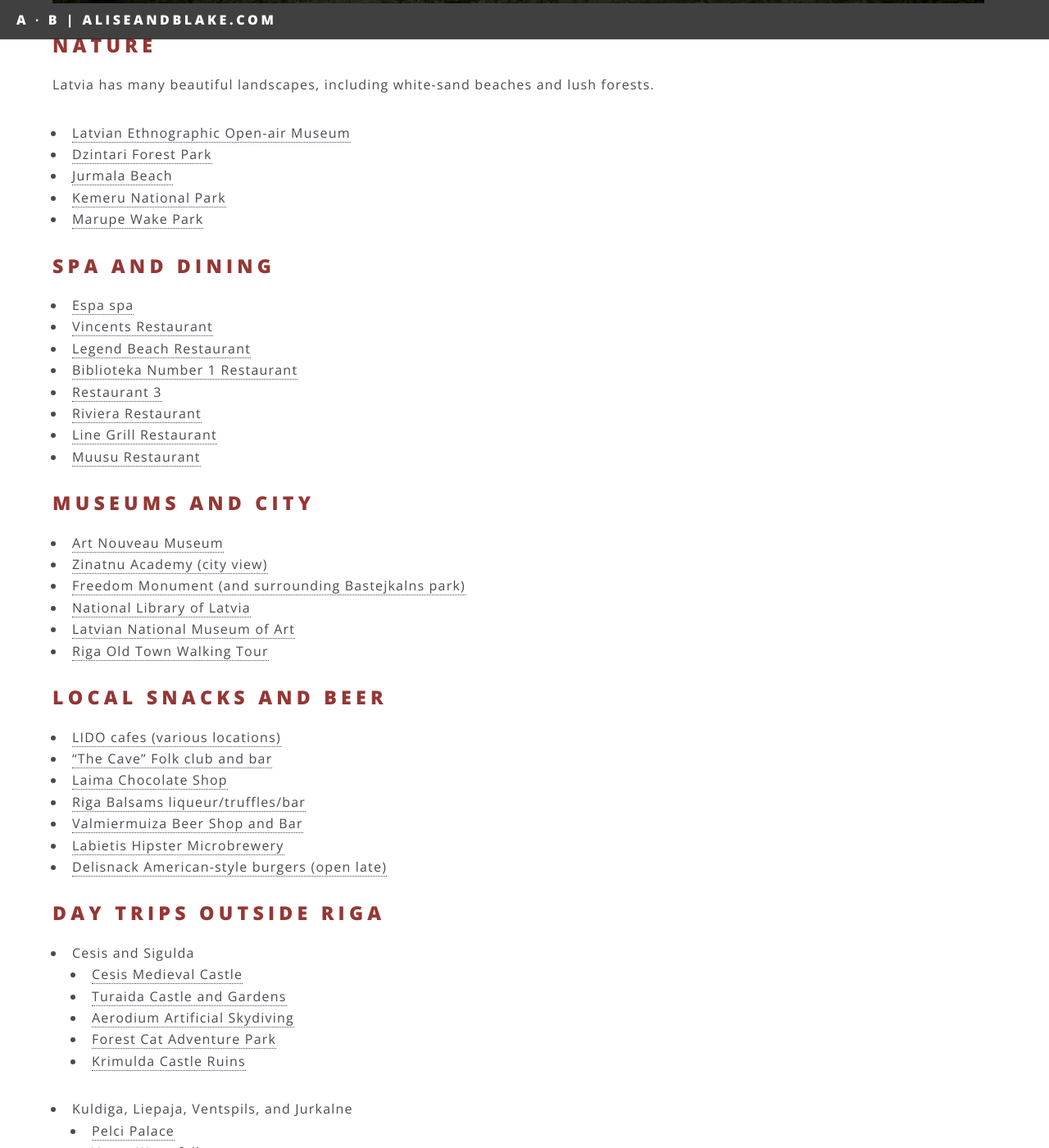
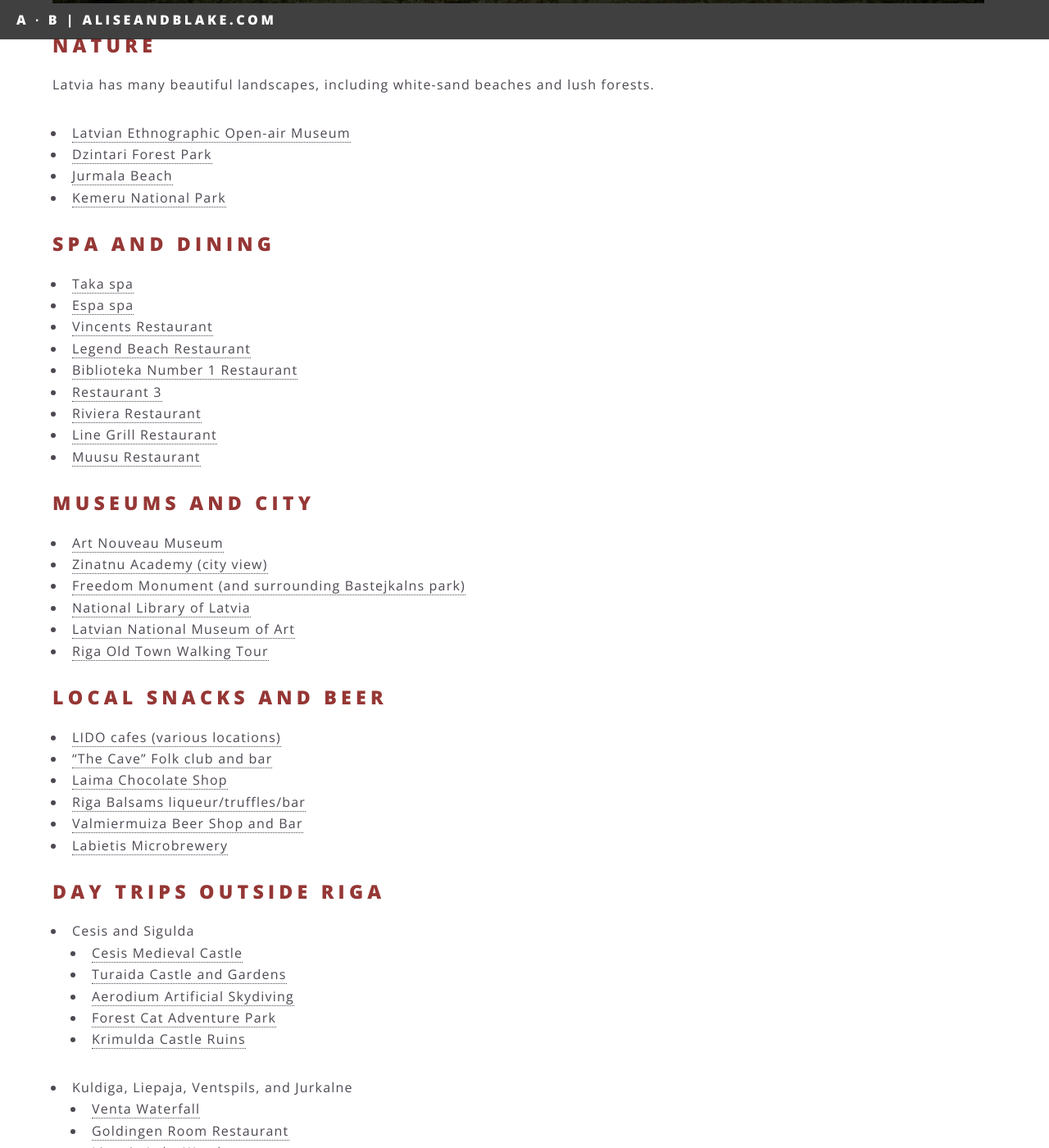
Before and after one commit to aliseandblake/aliseandblake.github.io, a Jekyll site: the page built from things-to-do.md, in a window 1280 px wide and 1400 px high, scrolled down 1093 px. Shown: the whole window at 82% size. Built offline with Jekyll 4.4.1, drawn with Linux system fonts in a browser that asks for light colours; some of the changed text lies outside the part shown.

Commit message:
remove some items and also use table instead of list for order of proceedings

```diff
--- a/css/main.scss
+++ b/css/main.scss
@@ -753,6 +753,7 @@
 
     td {
       padding: 0.75em 0.75em;
+      min-width: 10em;
     }
 
     th {
@@ -1254,6 +1255,13 @@
         font-weight: inherit;
       }
 
+      table strong {
+        margin: 1em 1em;
+        display: inherit;
+        font-size: 1em;
+        font-weight: bold;
+      }
+
       > h3 {
         margin: 3em 0 1em;
       }
--- a/things-to-do.md
+++ b/things-to-do.md
@@ -19,11 +19,11 @@
 * [Dzintari Forest Park](http://www.latvia.travel/en/sight/dzintari-forest-park)
 * [Jurmala Beach](http://www.latvia.travel/en/city/jurmala-8)
 * [Kemeru National Park](http://www.kemerunacionalaisparks.lv/?r=26)
-* [Marupe Wake Park](https://goo.gl/maps/ZboHctwypmr)
 
 
 # Spa and Dining
 
+* [Taka spa](https://goo.gl/maps/vuGBEa2aApE2)
 * [Espa spa](http://www.espariga.lv/en/)
 * [Vincents Restaurant](https://goo.gl/maps/VjiDtxSYoqF2)
 * [Legend Beach Restaurant](https://goo.gl/maps/NZs4kFyo4yM2)
@@ -51,8 +51,7 @@
 * [Laima Chocolate Shop](https://goo.gl/maps/q7WpmhmXWv72)
 * [Riga Balsams liqueur/truffles/bar](http://www.blackmagic.lv/en/balzams)
 * [Valmiermuiza Beer Shop and Bar](https://goo.gl/maps/7PwgbxNFq3k)
-* [Labietis Hipster Microbrewery](https://goo.gl/maps/MtnQ49LEN8G2)
-* [Delisnack American-style burgers (open late)](https://goo.gl/maps/TNb6L2XFnc82)
+* [Labietis Microbrewery](https://goo.gl/maps/MtnQ49LEN8G2)
 
 
 # Day trips outside Riga
@@ -64,16 +63,12 @@
     - [Forest Cat Adventure Park](https://www.tripadvisor.co.uk/Attraction_Review-g274969-d2423050-Reviews-Mezakakis_Adventure_Park-Sigulda_Vidzeme_Region.html)
     - [Krimulda Castle Ruins](https://www.tripadvisor.co.uk/Attraction_Review-g274969-d8808313-Reviews-The_Krimulda_Castle_Ruins-Sigulda_Vidzeme_Region.html)
 * Kuldiga, Liepaja, Ventspils, and Jurkalne
-    - [Pelci Palace](https://www.tripadvisor.co.uk/Attraction_Review-g277824-d11811352-Reviews-Pelci_Palace-Kuldiga_Kurzeme_Region.html)
     - [Venta Waterfall](https://www.tripadvisor.co.uk/Attraction_Review-g277824-d1458190-Reviews-Venta_Waterfall-Kuldiga_Kurzeme_Region.html)
     - [Goldingen Room Restaurant](https://goo.gl/maps/3d1XWrvXWvR2)
     - [Liepaja Lake Watchtower](https://www.tripadvisor.co.uk/Attraction_Review-g274965-d12559129-Reviews-Liepaja_lake_watchtower-Liepaja_Kurzeme_Region.html)
-    - [Karosta Prison Museum and Activities](http://karostascietums.lv/en/)
     - [Ventspils Beach](https://www.tripadvisor.co.uk/Attraction_Review-g274972-d3348854-Reviews-Ventspils_Beach-Ventspils_Kurzeme_Region.html)
     - [Castle of the Livonian Order](https://www.tripadvisor.co.uk/Attraction_Review-g274972-d6697368-Reviews-The_Castle_of_the_Livonian_order-Ventspils_Kurzeme_Region.html)
     - [Jurkalne Beach](https://goo.gl/maps/3V3yyeyh8Ek)
 * Rundale Palace and Jelgava
     - [Rundale Palace](https://goo.gl/maps/jMN1ReGYnt62)
     - [Jelgava Palace](https://www.tripadvisor.co.uk/Attraction_Review-g277825-d3781079-Reviews-Jelgava_Palace-Jelgava_Zemgale_Region.html)
-    - [Mitava Walking Bridge](https://www.tripadvisor.co.uk/Attraction_Review-g277825-d9707175-Reviews-Pedestrian_Bridge_Mitava-Jelgava_Zemgale_Region.html)
-    - [Blankenfeldes Manor](https://www.tripadvisor.co.uk/Attraction_Review-g277825-d6956528-Reviews-Blankenfeldes_Muiza-Jelgava_Zemgale_Region.html)
```
Also changed, not shown: wedding-day.md (+12 -12 lines).
